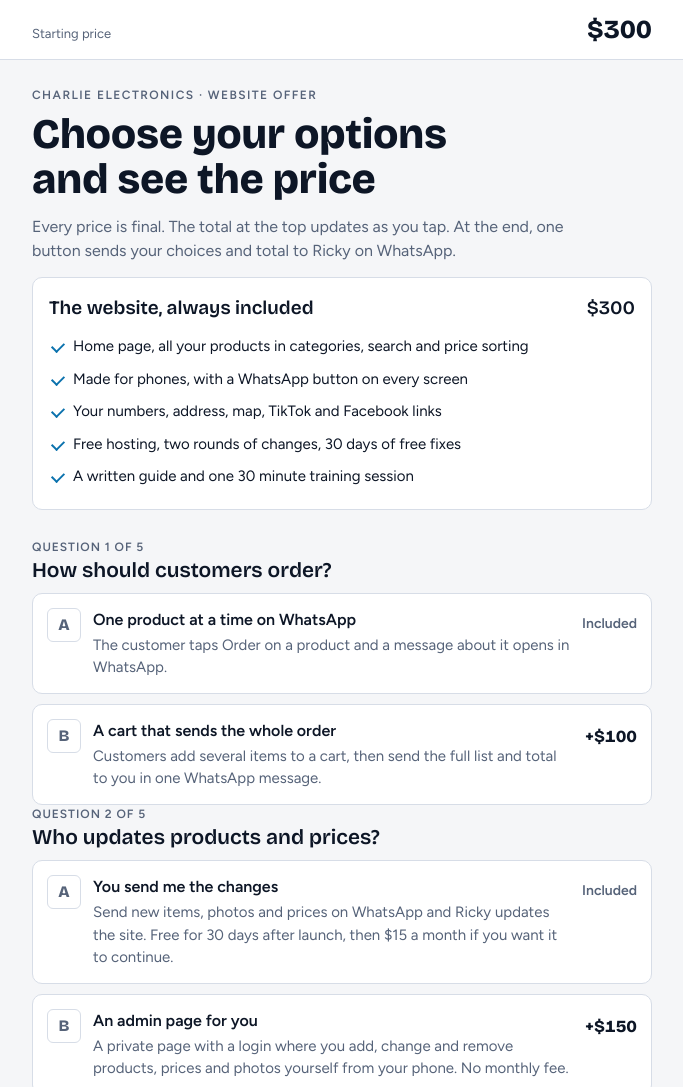
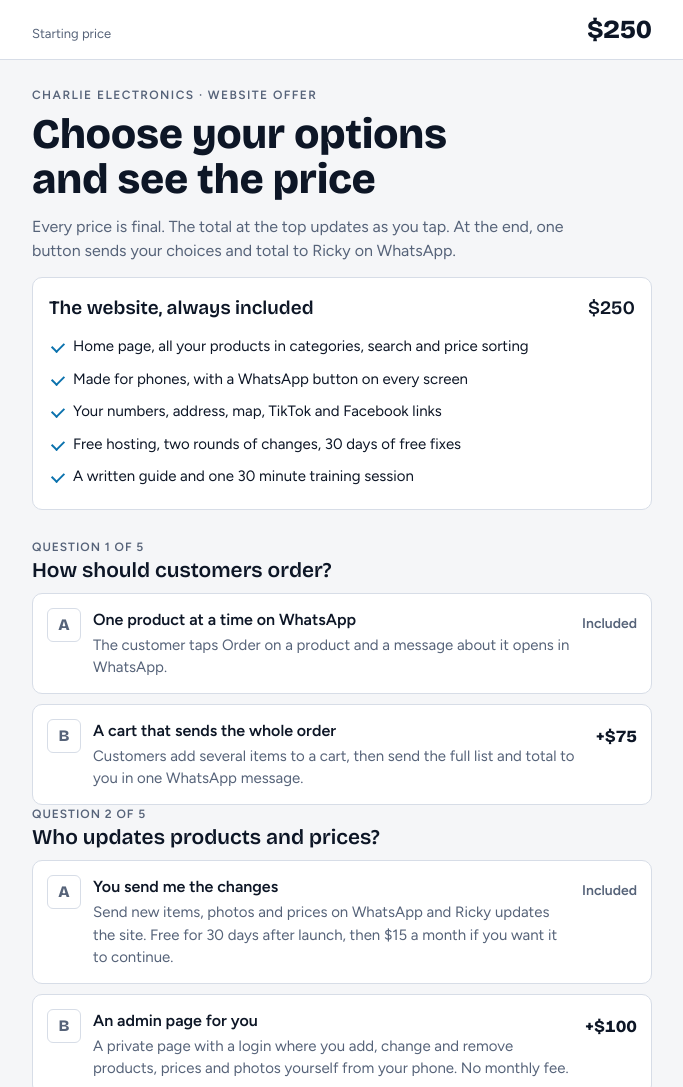
Before and after one commit to rickyageorge7-create/Charliestore, a plain HTML site: page index.html in a window 1280 px wide. Shown: the top 1087 px of the page, without its empty margins (298-981 px from the left). Drawn offline with nearby package versions, Linux system fonts and the light colour scheme.

Commit message:
Add files via upload

```diff
--- a/index.html
+++ b/index.html
@@ -96,7 +96,7 @@ legend{padding:0; margin-bottom:10px}
 </style>
 </head>
 <body>
-<div class="bar"><div class="bar-in"><small id="barnote">Starting price</small><b id="bartotal">$300</b></div></div>
+<div class="bar"><div class="bar-in"><small id="barnote">Starting price</small><b id="bartotal">$250</b></div></div>
 
 <main class="wrap">
   <header>
@@ -104,7 +104,7 @@ legend{padding:0; margin-bottom:10px}
     <h1>Choose your options and see the price</h1>
     <p class="lead">Every price is final. The total at the top updates as you tap. At the end, one button sends your choices and total to Ricky on WhatsApp.</p>
     <div class="base">
-      <h2><span>The website, always included</span><span id="basecost">$300</span></h2>
+      <h2><span>The website, always included</span><span id="basecost">$250</span></h2>
       <ul>
         <li>Home page, all your products in categories, search and price sorting</li>
         <li>Made for phones, with a WhatsApp button on every screen</li>
@@ -132,27 +132,27 @@ legend{padding:0; margin-bottom:10px}
 <script>
 /* Edit prices here. Set an option's price to 0 to show it as included. */
 var NUMBER = "231555112922";
-var BASE = 300;
+var BASE = 250;
 var QUESTIONS = [
   { label: "Ordering", title: "How should customers order?", options: [
     { name: "One product at a time on WhatsApp", desc: "The customer taps Order on a product and a message about it opens in WhatsApp.", price: 0 },
-    { name: "A cart that sends the whole order", desc: "Customers add several items to a cart, then send the full list and total to you in one WhatsApp message.", price: 100 }
+    { name: "A cart that sends the whole order", desc: "Customers add several items to a cart, then send the full list and total to you in one WhatsApp message.", price: 75 }
   ]},
   { label: "Updates", title: "Who updates products and prices?", options: [
     { name: "You send me the changes", desc: "Send new items, photos and prices on WhatsApp and Ricky updates the site. Free for 30 days after launch, then $15 a month if you want it to continue.", price: 0 },
-    { name: "An admin page for you", desc: "A private page with a login where you add, change and remove products, prices and photos yourself from your phone. No monthly fee.", price: 150 }
+    { name: "An admin page for you", desc: "A private page with a login where you add, change and remove products, prices and photos yourself from your phone. No monthly fee.", price: 100 }
   ]},
   { label: "Delivery", title: "How should delivery work?", options: [
     { name: "Show that delivery is available", desc: "Customers arrange delivery with you by WhatsApp or phone.", price: 0 },
-    { name: "Delivery fee by area", desc: "The customer picks their area and the delivery fee is added to the order.", price: 50 }
+    { name: "Delivery fee by area", desc: "The customer picks their area and the delivery fee is added to the order.", price: 30 }
   ]},
   { label: "Web address", title: "What website address do you want?", options: [
     { name: "Free address", desc: "Something like charlieelectronics.github.io.", price: 0 },
-    { name: "Your own .com address", desc: "Easier to remember and more professional, for example charlieelectronics.com. First year paid and set up for you. Renewal is about $10 to $15 a year.", price: 30 }
+    { name: "Your own .com address", desc: "Easier to remember and more professional, for example charlieelectronics.com. First year paid and set up for you. Renewal is about $10 to $15 a year.", price: 25 }
   ]},
   { label: "Photos", title: "Where do the product photos come from?", options: [
     { name: "You send me clear photos", desc: "Best quality. Ricky puts the right photo on every product.", price: 0 },
-    { name: "Ricky prepares them from your pages", desc: "Ricky collects photos from your Facebook and TikTok, then crops and sizes them. Quality can vary.", price: 40 }
+    { name: "Ricky prepares them from your pages", desc: "Ricky collects photos from your Facebook and TikTok, then crops and sizes them. Quality can vary.", price: 20 }
   ]}
 ];
 var LETTERS = ["A", "B"];
```
